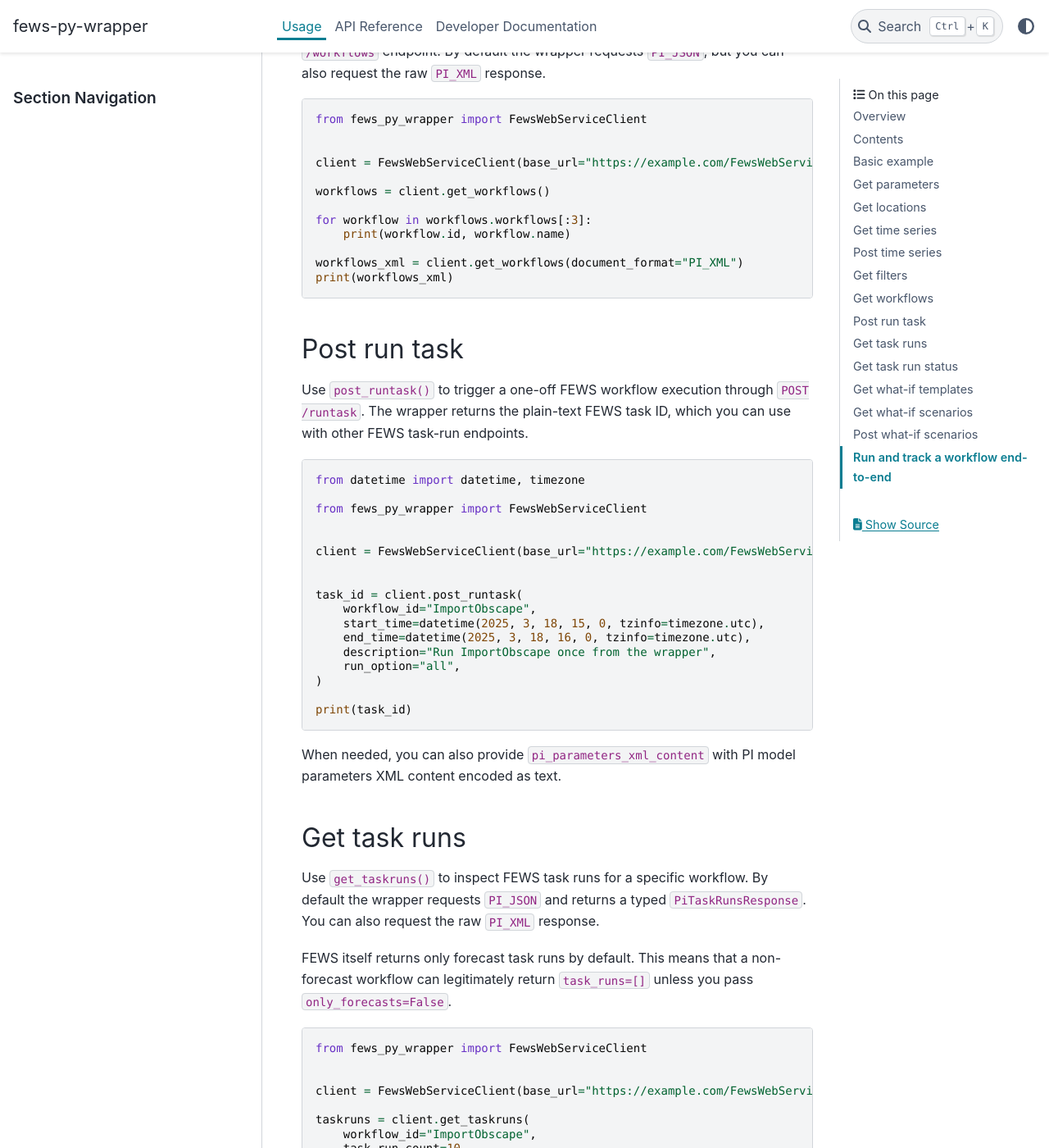
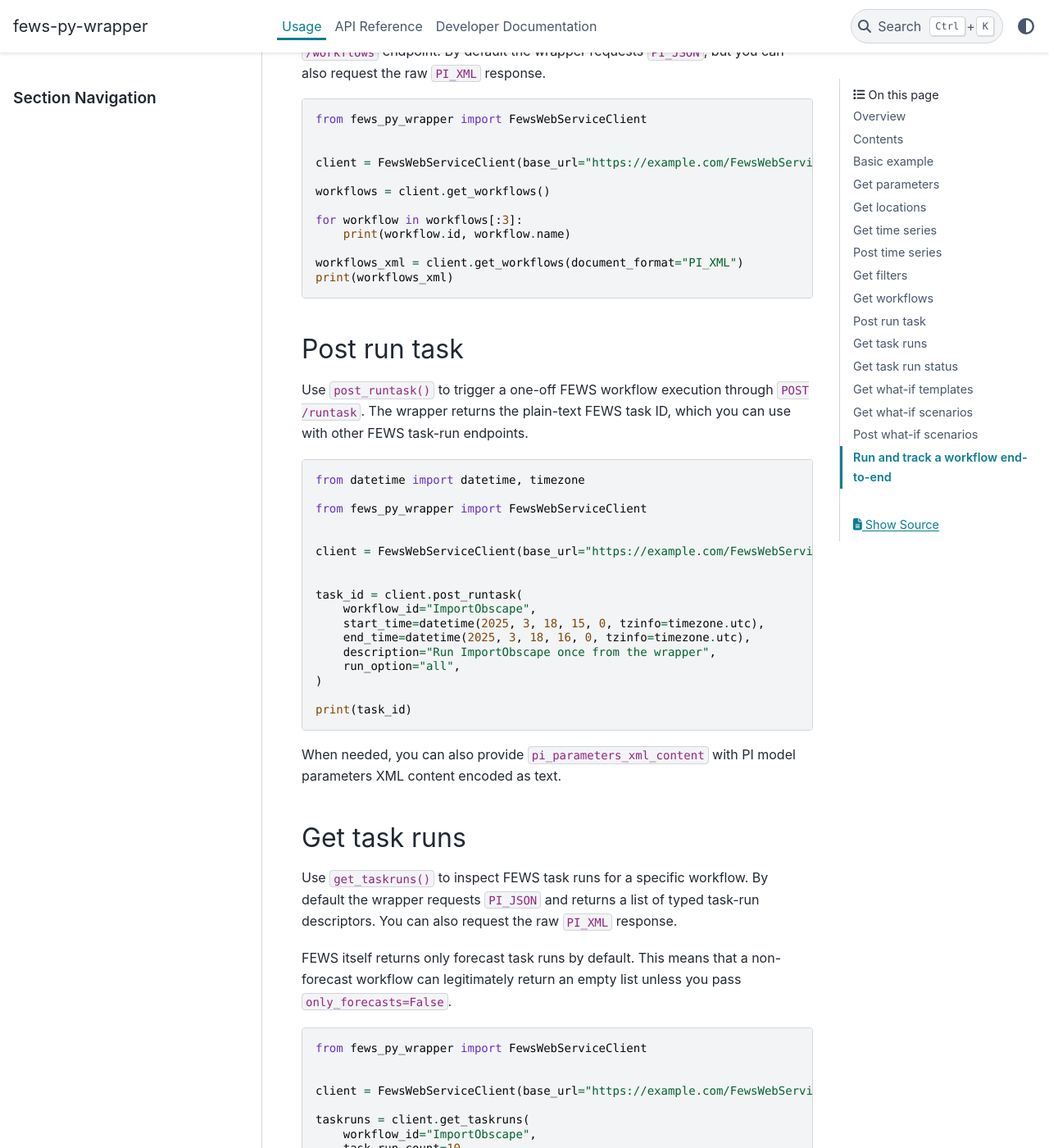
Before and after one commit to Deltares-research/fews-py-wrapper, a Sphinx documentation site: the page built from docs/usage.md, in a window 1280 px wide and 1400 px high, scrolled down 4033 px. Shown: the whole window at 82% size. Built offline with Sphinx 7.4.7 and the PyData theme 0.15.4, drawn with Linux system fonts in a browser that asks for light colours; some of the changed text lies outside the part shown.

Commit message:
Simplified some API functions to return only lists

````diff
--- a/docs/usage.md
+++ b/docs/usage.md
@@ -186,7 +186,7 @@
 
 workflows = client.get_workflows()
 
-for workflow in workflows.workflows[:3]:
+for workflow in workflows[:3]:
     print(workflow.id, workflow.name)
 
 workflows_xml = client.get_workflows(document_format="PI_XML")
@@ -225,11 +225,11 @@
 ## Get task runs
 
 Use `get_taskruns()` to inspect FEWS task runs for a specific workflow. By
-default the wrapper requests `PI_JSON` and returns a typed
-`PiTaskRunsResponse`. You can also request the raw `PI_XML` response.
+default the wrapper requests `PI_JSON` and returns a list of typed task-run
+descriptors. You can also request the raw `PI_XML` response.
 
 FEWS itself returns only forecast task runs by default. This means that a
-non-forecast workflow can legitimately return `task_runs=[]` unless you pass
+non-forecast workflow can legitimately return an empty list unless you pass
 `only_forecasts=False`.
 
 ```python
@@ -243,7 +243,7 @@
     task_run_count=10,
 )
 
-for task_run in taskruns.task_runs:
+for task_run in taskruns:
     print(task_run.id, task_run.status, task_run.dispatch_time)
 
 non_forecast_taskruns = client.get_taskruns(
@@ -252,7 +252,7 @@
     task_run_count=10,
 )
 
-print(non_forecast_taskruns.task_runs)
+print(non_forecast_taskruns)
 
 taskruns_xml = client.get_taskruns(
     workflow_id="ImportObscape",
@@ -302,8 +302,8 @@
 
 Use `get_whatiftemplates()` to inspect the available FEWS what-if templates and
 their configurable properties. The current FEWS OpenAPI specification exposes
-`PI_JSON` for this endpoint, and the wrapper returns a typed
-`PiWhatIfTemplatesResponse`.
+`PI_JSON` for this endpoint, and the wrapper returns a list of typed template
+descriptors.
 
 ```python
 from fews_py_wrapper import FewsWebServiceClient
@@ -332,7 +332,7 @@
 Use `get_whatifscenarios()` to inspect existing FEWS what-if scenarios. You can
 optionally filter by template ID, scenario ID, or workflow ID. The current FEWS
 OpenAPI specification exposes `PI_JSON` for this endpoint, and the wrapper
-returns a typed `PiWhatIfScenariosResponse`.
+returns a list of typed scenario descriptors.
 
 ```python
 from fews_py_wrapper import FewsWebServiceClient
@@ -413,7 +413,7 @@
 
 # Step 1: retrieve workflows
 workflows = fews_client.get_workflows()
-if not workflows.workflows:
+if not workflows:
     raise RuntimeError("No workflows were returned by FEWS.")
 
 # Prefer a known workflow when available; otherwise fall back to the first one.
@@ -421,10 +421,10 @@
 workflow = next(
     (
         workflow
-        for workflow in workflows.workflows
+        for workflow in workflows
         if workflow.id in preferred_workflow_ids
     ),
-    workflows.workflows[0],
+    workflows[0],
 )
 
 print("Selected workflow:", workflow)
@@ -453,7 +453,7 @@
     matched_taskrun = next(
         (
             taskrun
-            for taskrun in taskruns.task_runs
+            for taskrun in taskruns
             if taskrun.workflow_id == workflow.id
             and taskrun.description == task_description
         ),
````
Also changed, not shown: other parts of docs/usage.md (+11 -11 lines), 4 other files.
